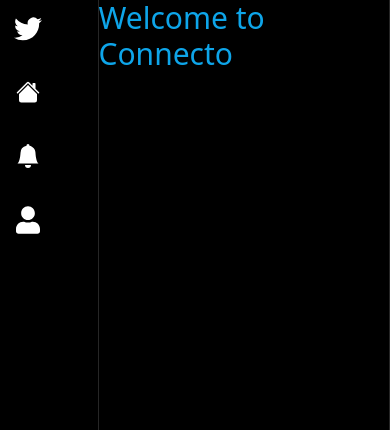
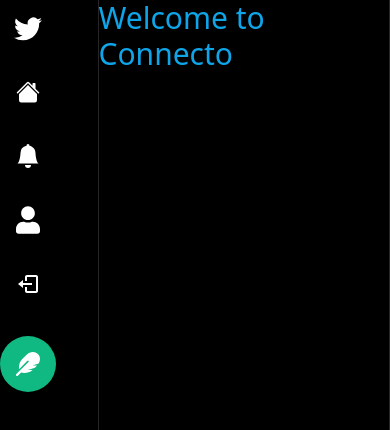
Before and after one commit to codescalper/Connecto, a Next.js app: page / in a window 390 px wide. Shown: the top 430 px of the page. Built offline with nearby package versions, Linux system fonts and the light colour scheme.

Commit message:
Added Tweet button

```diff
--- a/components/layout/Sidebar.tsx
+++ b/components/layout/Sidebar.tsx
@@ -1,7 +1,9 @@
 import {BsHouseFill,BsBellFill} from 'react-icons/bs'
 import {FaUser} from 'react-icons/fa'
+import {BiLogOut} from 'react-icons/bi'
 import SidebarLogo from './SidebarLogo'
 import SidebarItem from './SidearItem'
+import SidebarTweetButton from './SidebarTweetButton'
 
 const Sidebar = () =>{
     const items = [
@@ -35,6 +37,8 @@
                         icon = {item.icon}
                         />
                     ))}
+                    <SidebarItem onClick={()=>{}} icon={BiLogOut} label='Logout'/>
+                    <SidebarTweetButton />
                 </div>
             </div>
         </div>
--- /dev/null
+++ b/components/layout/SidebarTweetButton.tsx
@@ -0,0 +1,49 @@
+import { useRouter } from "next/router"
+import { FaFeather } from "react-icons/fa";
+
+
+const SidebarTweetButton = ()=>{
+    const router = useRouter();
+
+    return(
+        <div onClick={()=>router.push('/')}>
+            <div className="
+            mt-6
+            lg:hidden
+            rounded-full
+            h-14
+            w-14
+            p-4
+            flex
+            items-center
+            justify-center
+            bg-emerald-500
+            hover:bg-opacity-80
+            transition
+            cursor-pointer
+            ">
+            <FaFeather size={24} color="white"/>
+
+            </div>
+            <div className="
+            mt-6
+            hidden
+            lg:block
+            rounded-full
+            px-4
+            py-2
+            bg-emerald-500
+            hover:bg-opacity-90
+            transition
+            cursor-pointer
+            ">
+                <p className="text-white lg:block text-center font-semibold text-[20px]">
+                Connect
+                </p>
+            </div>
+
+        </div>
+    )
+}
+
+export default SidebarTweetButton
```
